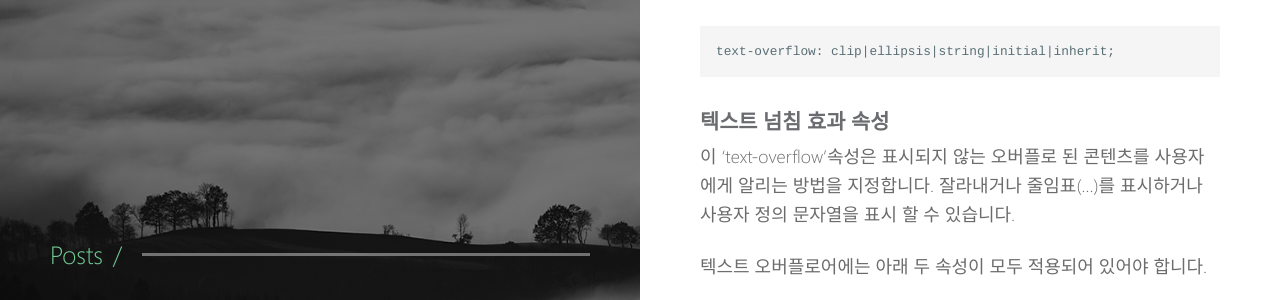
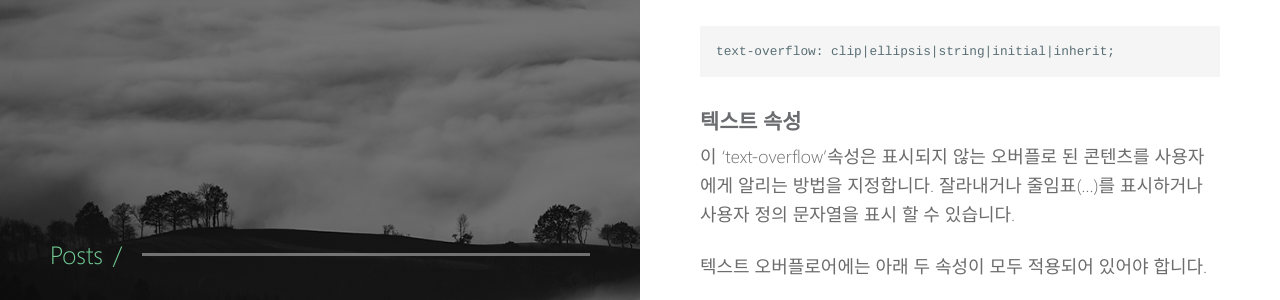
Before and after one commit to yubobae/yubobae.github.com, a Jekyll site: the page built from _posts/css/2018-08-10-text_overflow.md, in a window 1280 px wide. Shown: the part 213-513 px from the top of the page. Built offline with Jekyll 4.4.1, drawn with Linux system fonts in a browser that asks for light colours.

Commit message:
Update 2018-08-10-text_overflow.md

````diff
--- a/_posts/css/2018-08-10-text_overflow.md
+++ b/_posts/css/2018-08-10-text_overflow.md
@@ -11,7 +11,7 @@ tags:
 ```
 text-overflow: clip|ellipsis|string|initial|inherit;
 ```
-### 텍스트 넘침 효과 속성
+### 텍스트  속성
 이 'text-overflow'속성은  표시되지 않는 오버플로 된 콘텐츠를 사용자에게 알리는 방법을 지정합니다.
 잘라내거나 줄임표(...)를 표시하거나 사용자 정의 문자열을 표시 할 수 있습니다.
 
````
